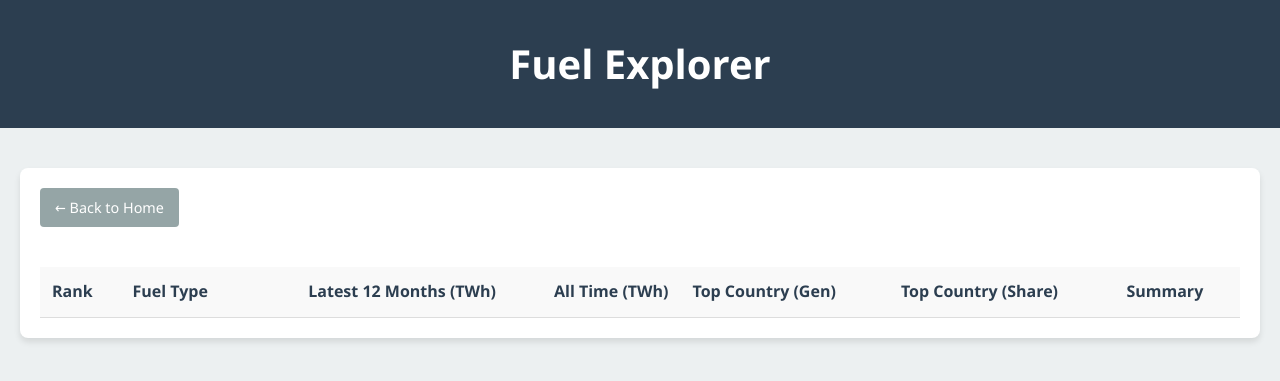
After one commit to jarthorn/energy-stats, a Django app: page /fuels/ in a window 1280 px wide. The commit adds this page. Shown: the top 381 px of the page. Run offline with Django 5.2, Linux system fonts and the light colour scheme; data that the repository does not hold is empty.

Commit message:
Add fuel index page

```diff
--- /dev/null
+++ b/core/templates/core/fuel_index.html
@@ -0,0 +1,157 @@
+<!DOCTYPE html>
+<html lang="en">
+
+<head>
+    <meta charset="UTF-8">
+    <meta name="viewport" content="width=device-width, initial-scale=1.0">
+    <title>Energy Stats - Fuel Explorer</title>
+    <style>
+        :root {
+            --primary-color: #2c3e50;
+            --accent-color: #3498db;
+            --bg-color: #ecf0f1;
+            --text-color: #333;
+            --border-color: #ddd;
+        }
+
+        body {
+            font-family: 'Segoe UI', Tahoma, Geneva, Verdana, sans-serif;
+            background-color: var(--bg-color);
+            color: var(--text-color);
+            margin: 0;
+            padding: 0;
+            line-height: 1.6;
+        }
+
+        header {
+            background-color: var(--primary-color);
+            color: white;
+            padding: 2rem 0;
+            text-align: center;
+        }
+
+        header h1 {
+            margin: 0;
+            font-size: 2.5rem;
+        }
+
+        main {
+            max-width: 1200px;
+            margin: 40px auto;
+            padding: 20px;
+            background: white;
+            border-radius: 8px;
+            box-shadow: 0 4px 6px rgba(0, 0, 0, 0.1);
+        }
+
+        table {
+            width: 100%;
+            border-collapse: collapse;
+            margin-top: 20px;
+        }
+
+        th,
+        td {
+            text-align: left;
+            padding: 12px;
+            border-bottom: 1px solid var(--border-color);
+        }
+
+        th {
+            background-color: #f9f9f9;
+            color: var(--primary-color);
+            position: sticky;
+            top: 0;
+            font-weight: 600;
+        }
+
+        tr:hover {
+            background-color: #f5f5f5;
+        }
+
+        .btn-back {
+            display: inline-block;
+            margin-bottom: 20px;
+            padding: 8px 15px;
+            background-color: #95a5a6;
+            color: white;
+            text-decoration: none;
+            border-radius: 4px;
+            font-size: 0.9em;
+            transition: background-color 0.3s;
+        }
+
+        .btn-back:hover {
+            background-color: #7f8c8d;
+        }
+
+        .num-col {
+            text-align: right;
+        }
+
+        .country-link {
+            text-decoration: none;
+            color: var(--accent-color);
+            font-weight: 500;
+        }
+
+        .country-link:hover {
+            text-decoration: underline;
+        }
+    </style>
+</head>
+
+<body>
+    <header>
+        <h1>Fuel Explorer</h1>
+    </header>
+    <main>
+        <a href="{% url 'index' %}" class="btn-back">← Back to Home</a>
+
+        <table>
+            <thead>
+                <tr>
+                    <th>Rank</th>
+                    <th>Fuel Type</th>
+                    <th class="num-col">Latest 12 Months (TWh)</th>
+                    <th class="num-col">All Time (TWh)</th>
+                    <th>Top Country (Gen)</th>
+                    <th>Top Country (Share)</th>
+                    <th>Summary</th>
+                </tr>
+            </thead>
+            <tbody>
+                {% for fuel in fuels %}
+                <tr>
+                    <td>{{ fuel.rank }}</td>
+                    <td style="font-weight: 600; color: var(--primary-color);">{{ fuel.type }}</td>
+                    <td class="num-col">{{ fuel.generation_latest_12_months|floatformat:"2g" }}</td>
+                    <td class="num-col">{{ fuel.generation_all_time|floatformat:"2g" }}</td>
+                    <td>
+                        {% if fuel.top_country_generation %}
+                        <a href="{% url 'country_detail' fuel.top_country_generation.code %}" class="country-link">
+                            {{ fuel.top_country_generation.name }}
+                        </a>
+                        {% else %}
+                        -
+                        {% endif %}
+                    </td>
+                    <td>
+                        {% if fuel.top_country_share %}
+                        <a href="{% url 'country_detail' fuel.top_country_share.code %}" class="country-link">
+                            {{ fuel.top_country_share.name }}
+                        </a>
+                        {% else %}
+                        -
+                        {% endif %}
+                    </td>
+                    <td style="font-size: 0.9em; color: #666; max-width: 300px;">{{ fuel.summary|truncatewords:20 }}
+                    </td>
+                </tr>
+                {% endfor %}
+            </tbody>
+        </table>
+    </main>
+</body>
+
+</html>
--- a/core/templates/core/index.html
+++ b/core/templates/core/index.html
@@ -118,7 +118,7 @@
             <div class="feature-card">
                 <h3>Fuel Explorer</h3>
                 <p>Analyze global usage of specific energy sources like Wind, Solar, Hydro, Gas, and more.</p>
-                <a href="#" class="btn">Explore Fuels</a>
+                <a href="{% url 'fuel_index' %}" class="btn">Explore Fuels</a>
             </div>
         </div>
     </main>
--- a/core/urls.py
+++ b/core/urls.py
@@ -6,4 +6,5 @@ urlpatterns = [
     path('countries/', views.country_index, name='country_index'),
     path('countries/<str:code>/', views.country_detail, name='country_detail'),
     path('countries/<str:code>/fuels/<str:fuel_type>/', views.country_fuel_detail, name='country_fuel_detail'),
+    path('fuels/', views.fuel_index, name='fuel_index'),
 ]
--- a/core/views.py
+++ b/core/views.py
@@ -1,5 +1,5 @@
 from django.shortcuts import render, get_object_or_404
-from .models import Country, CountryFuel, CountryFuelYear
+from .models import Country, CountryFuel, CountryFuelYear, Fuel
 import datetime
 import plotly.graph_objects as go
 from plotly.subplots import make_subplots
@@ -17,6 +17,10 @@ def country_index(request):
         )
 
     return render(request, 'core/country_index.html', {'countries': countries})
+
+def fuel_index(request):
+    fuels = Fuel.objects.all().order_by('rank')
+    return render(request, 'core/fuel_index.html', {'fuels': fuels})
 
 def country_detail(request, code):
     country = get_object_or_404(Country, code=code)
```
